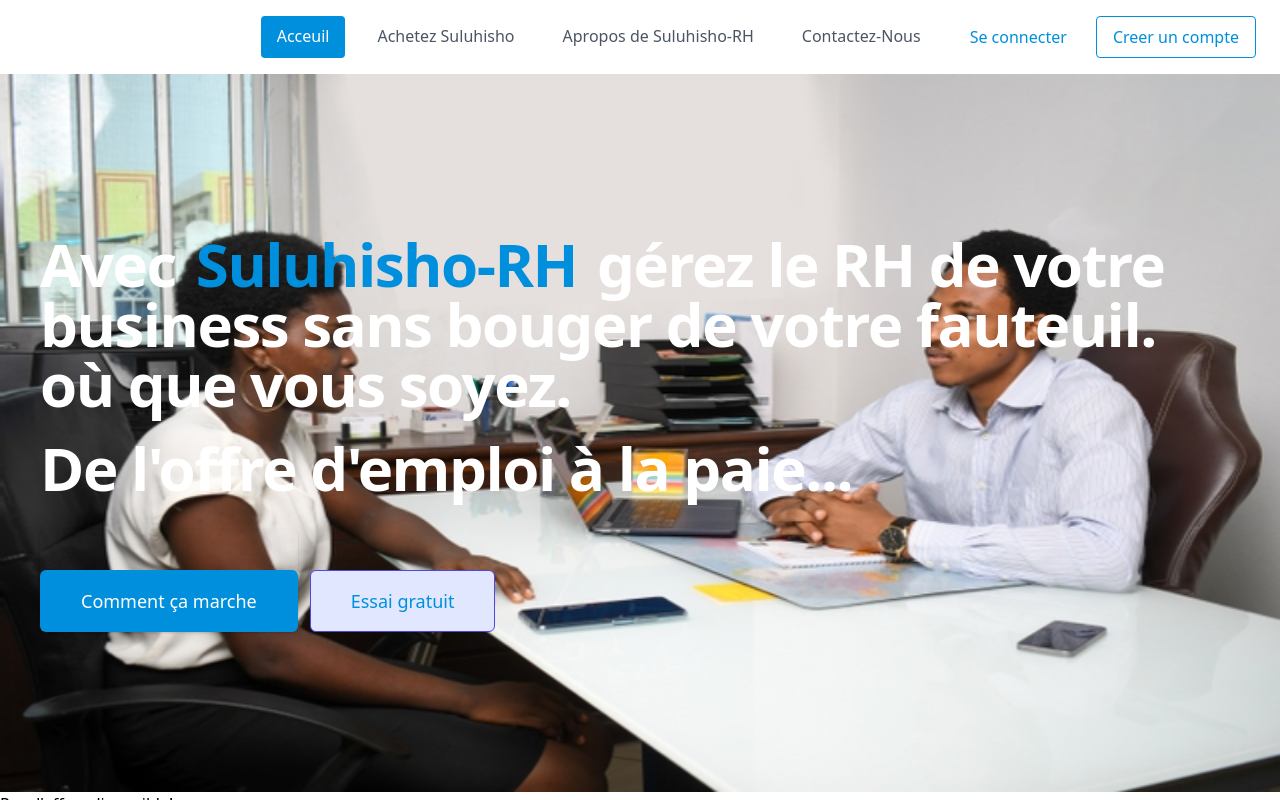
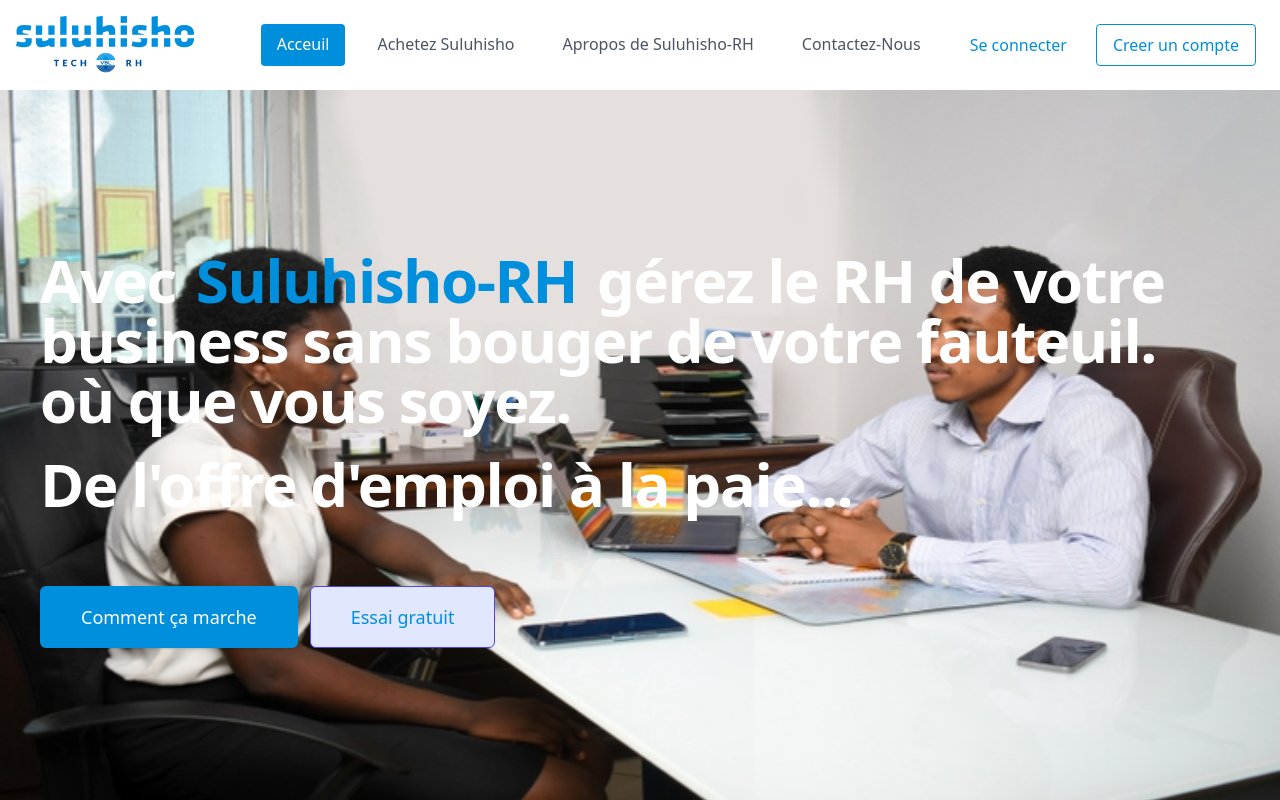
Before and after one commit to VBL-Limited/suluhisho-webapp, a React (Create React App) app: page / in a window 1280 px wide. Shown: the top 800 px of the page. Built offline with nearby package versions, Linux system fonts and the light colour scheme; no server answers; what recoil-persist would draw is missing.

Commit message:
Add logo on app header

```diff
--- a/src/components/Header/index.tsx
+++ b/src/components/Header/index.tsx
@@ -1,6 +1,6 @@
 import React from "react";
 import { NavLink } from "react-router-dom";
-// import Logo from "../../img/Logo.png";
+import Logo from "../../img/Logo.png";
 const Header = () => {
   return (
     <>
@@ -9,7 +9,7 @@
           <div className="container px-4 mx-auto md:flex md:items-center">
             <div className="flex items-center justify-between ">
               <a href="/" className="text-3xl font-bold focus:mr-9">
-                {/* <img src={Logo} alt="Logo" /> */}
+                <img src={Logo} alt="Logo" />
               </a>
             </div>
 
```
